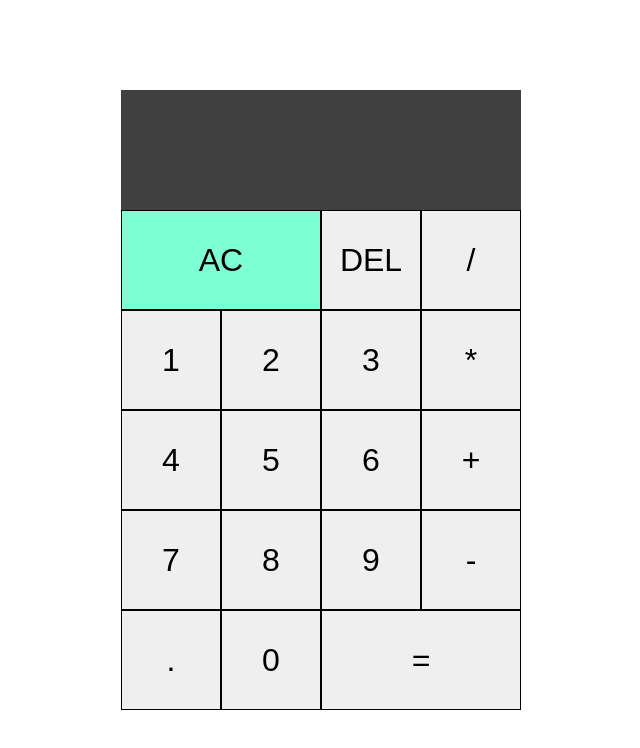
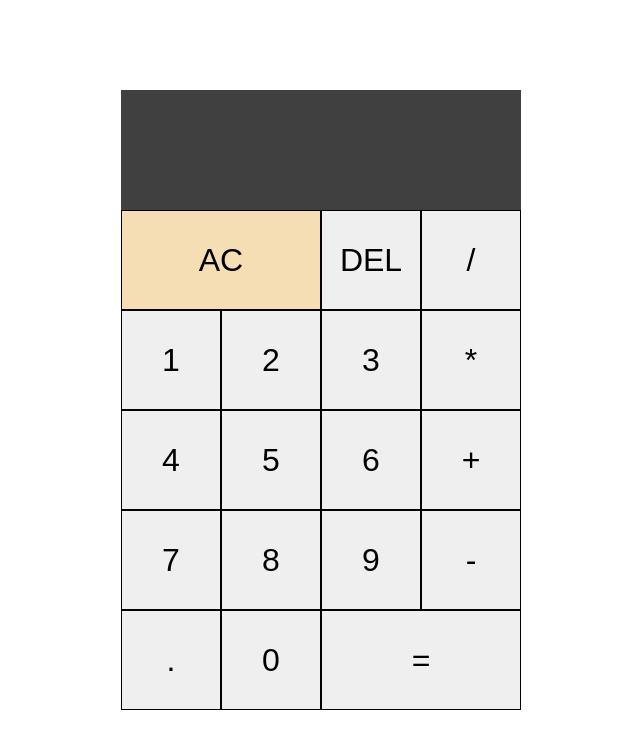
Before and after one commit to PoojaKhandhadia/Calculator-JS, a plain HTML site: page index.html in a window 1280 px wide. In both pictures the pointer is over the button "AC". Shown: the whole page, without its empty margins (319-959 px from the left). Drawn offline with Linux system fonts and the light colour scheme.

Commit message:
fix grid color

```diff
--- a/style.css
+++ b/style.css
@@ -28,7 +28,7 @@ body{
 }
 
 .calculator-grid > button:hover{
-    background: aquamarine
+    background: wheat
 }
 
 .span-two{
```
